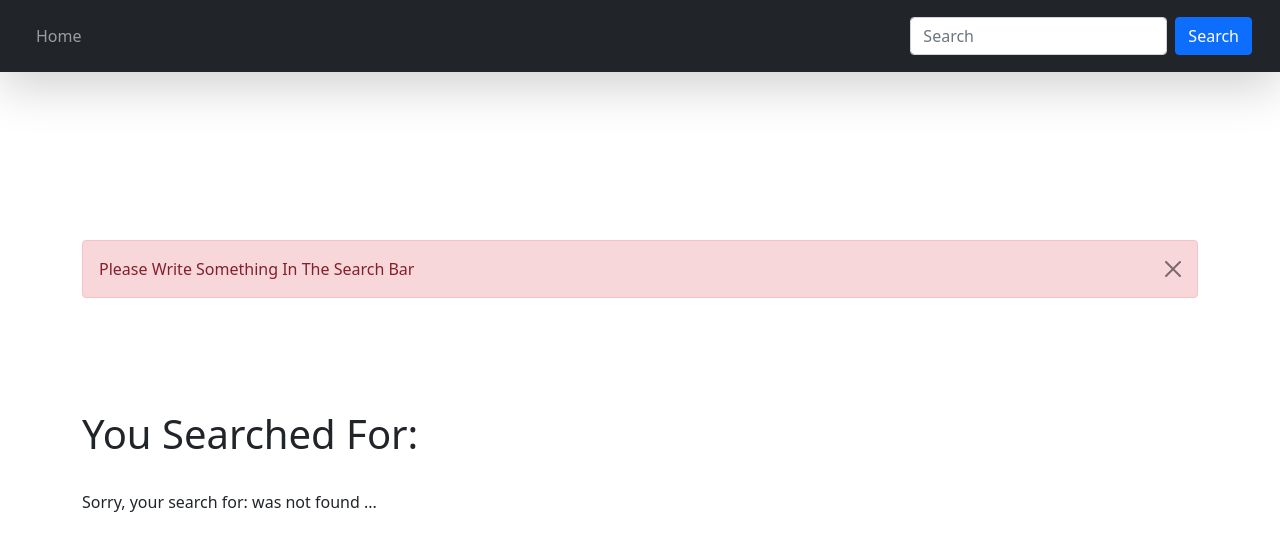
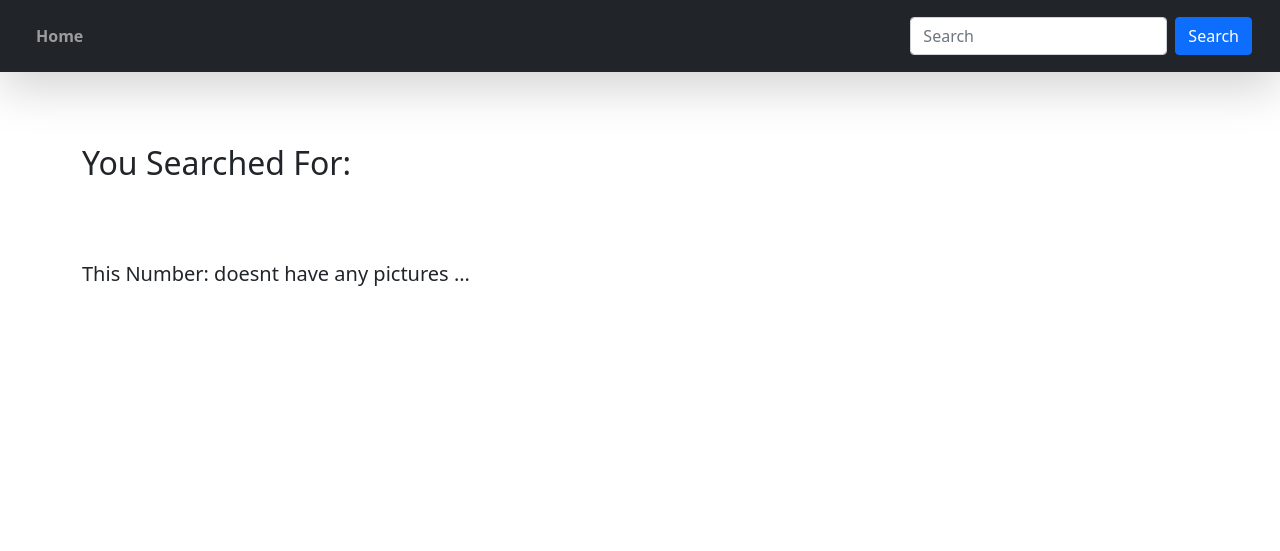
Before and after one commit to himooq8/Pic, a Flask app: page /search in a window 1280 px wide. Shown: the top 551 px of the page. Run offline with Flask 2, Linux system fonts and the light colour scheme.

Commit message:
Fixed Upload and Search

```diff
--- a/app.py
+++ b/app.py
@@ -2,21 +2,14 @@
 from flask import Flask, render_template, request, flash, redirect, url_for
 import pyodbc as dbb
 import sys
-from sqlalchemy.engine import URL
-from flask_sqlalchemy import SQLAlchemy
-from flask_migrate import Migrate
-from sqlalchemy import create_engine
-from datetime import datetime
-import sqlalchemy as sa
-from werkzeug.security import generate_password_hash, check_password_hash
-from flask_login import UserMixin, login_user, LoginManager, login_required, logout_user, current_user
 from webforms import *
+import os
 
 # -=-=-=-=-=- DataBase Connection Starts Here -=-=-=-=-=-
 DRIVER = 'SQL Server'
-SERVER_NAME = 'LAPTOP-CMISMCVF'
+SERVER_NAME = 'HiMoO'
 DATABASE_NAME = 'dima'
-Uid = 'alsharhan'
+Uid = 'python'
 Pwd = 'Himoo@123'
 
 Connection = f"""
@@ -36,23 +29,53 @@
 else:
     cursor = conn.cursor()
 # -=-=-=-=-=- DataBase Connection Ends Here -=-=-=-=-=-
+
+
+# -=-=-=-=-=-=-=-=-=-=-=-=-=-=-=-=-=-=-=-=-=-=-=-=-=-=-=-=-=-=-
+# -=-=-=-=-=-=-=-=-=-=-=-=-=-=-=-=-=-=-=-=-=-=-=-=-=-=-=-=-=-=-
+# -=-=-=-=-=-  Static Imagee File Directory -=-=-=-=-=-=-=-=-=-
+dir = "C:/Users/S/Desktop/Projects/Pic/static/images"
+# -=-=-=-=-=-=-=-=-=-=-=-=-=-=-=-=-=-=-=-=-=-=-=-=-=-=-=-=-=-=-
+# -=-=-=-=-=-=-=-=-=-=-=-=-=-=-=-=-=-=-=-=-=-=-=-=-=-=-=-=-=-=-
+# -=-=-=-=-=-=-=-=-=-=-=-=-=-=-=-=-=-=-=-=-=-=-=-=-=-=-=-=-=-=-
+
+
+def list_pictures(dir):
+    pictures = os.listdir(dir)
+    return pictures
+
+def delete_everything(dir):
+    for f in os.listdir(dir):
+        os.remove(os.path.join(dir, f))
+
+
 # -=-=-=-=-=- DataBase Queries Here -=-=-=-=-=-
-
 def get_pictures(phone):
-    print('Show Content')
-    # cursor = conn.cursor()
-    cursor.execute(f" SELECT picture FROM dima.dbo.picture WHERE number='{phone}'")
-    records = ''
-    records = cursor.fetchall()
-    return records
+    SQLget = f" SELECT picture FROM dima.dbo.picture WHERE number = '{phone}'"
+    try:
+        delete_everything(dir)
+        cursor.execute(SQLget)
+        myresult = cursor.fetchall()
+        i = 1
+        for row in myresult:
+            name = str(phone) + "-" + str(i)
+            result = row[0]
+            storedimagepath = f"static/images/img{name}.jpg"
+            with open(storedimagepath, "wb") as file:
+                file.write(result)
+                i += 1
+                file.close()
+    except Exception as e:
+        print(e)
 
 def add_pictures(phone, picture):
-    print('Show Content')
-    # cursor = conn.cursor()
-    cursor.execute(f" INSERT INTO picture (number, picture) values (?, ?)", (phone, picture))
-    conn.commit()
+    SQLinsert = f" INSERT INTO dima.dbo.picture (number, picture) values (?, ?)"
+    try:
+        cursor.execute(SQLinsert, (phone, picture))
+        conn.commit()
+    except Exception as e:
+        print(e)
     return
-
 # -=-=-=-=-=- DataBase Queries Ends Here -=-=-=-=-=-
 
 
@@ -69,11 +92,6 @@
 def page_not_found(e):
     return render_template("500.html")
 
-# @app.route('/')
-# def home():
-#    return render_template("home.html")
-
-
 # @app.route('/posts/delete/<int:id>', methods=['GET', 'POST'])
 # def delete_post(id):
 #    # Grab all posts from DB
@@ -88,13 +106,6 @@
 #        flash("Something Went Wrong")
 #        posts = Posts.query.order_by(Posts.data_posted)
 #        return render_template("posts.html", posts=posts)
-
-# def show_tables():
-#    records = pd.read_sql_query("""
-#        SELECT *
-#        FROM dima.dbo.pictures
-#        """, engine)
-#    return records
 
 # -=-=-=-=-=- Search Function Here -=-=-=-=-=-
 @app.route('/', methods=['GET', 'POST'])
@@ -129,28 +140,14 @@
 def search():
     form = SearchForm()
     number = ''
+    directory = dir
     if form.validate_on_submit():
         # Get Data From Submitted Search
         number = form.searched.data
         # Query The DataBase
-        pictures = get_pictures(phone=number)
-        return render_template("search.html", form=form, pictures=pictures, searched=number)
+        get_pictures(phone=number)
+        pictures = list_pictures(dir)
+        return render_template("search.html", form=form, searched=number, pictures=pictures)
     else:
         flash("Please Write Something In The Search Bar")
         return render_template("search.html", form=form, searched=number)
-
-# @app.route('/search', methods=['GET', 'POST'])
-# def searching():
-#    search_form = SearchForm()
-#    photo_form = PhotoForm()
-#    if request.method == 'POST':
-#        n = search_form.searched.data
-#        form = photo_form.data
-#        if form.is_valid():
-#            photo = form.save(commit=False)
-#            photo.save()
-#            return render_template("search.html", search_form=search_form, photo_form=photo_form, n=n, form=form)
-#        return render_template("search.html", search_form=search_form, photo_form=photo_form, n=n, form=form)
-#    n = search_form.searched.data
-#    filtered = n.objects.filter(number=n) if n else None
-#    return render_template("search.html", search_form=search_form, photo_form=photo_form, n=n, filtered=filtered)
--- a/templates/header.html
+++ b/templates/header.html
@@ -17,7 +17,7 @@
       <ul class="navbar-nav me-auto mb-2 mb-lg-0">
         <li class="nav-item">
         <!-- To Change (Home) Here -->
-          <a class="nav-link nav-links" href="{{ url_for('add') }}">Home</a>
+          <a class="nav-link nav-links" href="{{ url_for('add') }}"><strong>Home</strong></a>
         </li>
       </ul>
       <form method="POST" action="{{ url_for('search') }}" class="d-flex">
@@ -28,4 +28,3 @@
     </div>
   </div>
 </nav>
-<br/>
--- a/templates/search.html
+++ b/templates/search.html
@@ -2,31 +2,22 @@
 {% block title %} D i m a {% endblock %}
 {% block content %}
 <div class="container">
-    <br/><br/>
-    <br/><br/>
-    {% for message in get_flashed_messages() %}
-        <div class="alert alert-danger alert-dismissible fade show" role="alert">
-            {{ message }}
-            <button type="button" class="btn-close" data-bs-dismiss="alert" aria-label="Close"></button>
-        </div>
-        {% endfor %}
-    <br/><br/>
-    <br/><br/>
-  <h1> You Searched For: <em>{{ searched }}</em> </h1>
-        <br/>
+    <br/>
+  <h2> You Searched For:<strong><em>{{ searched }}</em></strong> </h2>
+        <br/><br/><br/>
         {% if pictures %}
         {% for pic in pictures %}
         <div style="float:left; width:250px; height:300px;">
       <div class="card space">
-      <a href="{{ pic }}" target="_blank"><img class="img-thumbnail" src="{{ pic }}" /></a>
+      <a href="{{url_for('static', filename='images/'+ pic)}}" target="_blank"><img class="img-thumbnail" src="{{url_for('static', filename='images/'+ pic)}}" /></a>
       <div class="card-body align-self-center">
-             <a href="{{ pic }}" target="_blank" class="btn btn-primary">View Image</a>
+             <a href="{{url_for('static', filename='images/'+ pic)}}" target="_blank" class="btn btn-primary">View Image</a>
            </div>
       </div>
       </div> <br/>
         {% endfor %}
         {% else %}
-        Sorry, your search for: <strong>{{ searched }}</strong> was not found ...
+        <h5>This Number: <strong>{{ searched }}</strong> doesnt have any pictures ...</h5>
         {% endif %}
 </div>
 {% endblock %}
```
